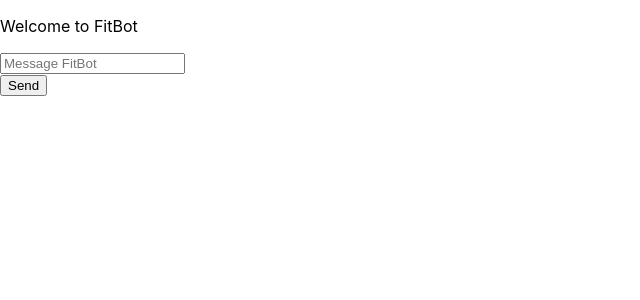
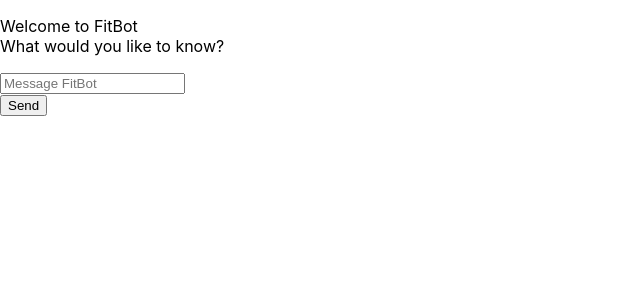
Before and after one commit to Justin-Phan1/FitBot-Backup, a React (Create React App) app in the folder frontend/: page / in a window 1280 px wide. Shown: the top 300 px of the page, without its empty margins (0-640 px from the left). Built offline with nearby package versions, Linux system fonts and the light colour scheme.

Commit message:
Create div for user input and bot output fields and add text to home screen

```diff
--- a/frontend/src/App.js
+++ b/frontend/src/App.js
@@ -32,7 +32,12 @@
 
   return (
     <div className="app">
-      <p>Welcome to FitBot</p>
+      <p>
+        Welcome to FitBot
+        <br />
+        What would you like to know?
+      </p>
+
 
       <div>
         <input
@@ -46,7 +51,7 @@
 
       <button onClick={fetchData}>Send</button>
       <div className="user-input">
-        {submittedMessage && <p>You: {submittedMessage}</p>} {/* Show submitted message aka user input*/}
+        {submittedMessage && <p className="user-text">You: {submittedMessage}</p>} {/* Show submitted message aka user input*/}
       </div>
       <div className = "bot-output">
         {response && <p>{response}</p>} {/* Show FitBot's response */}
```
